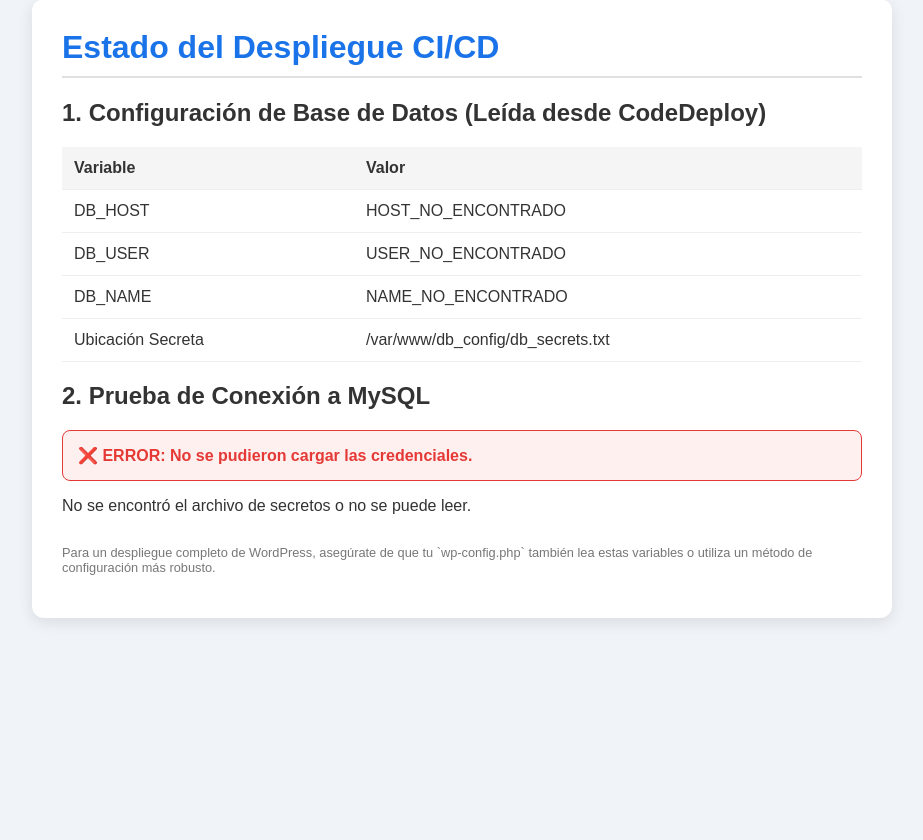
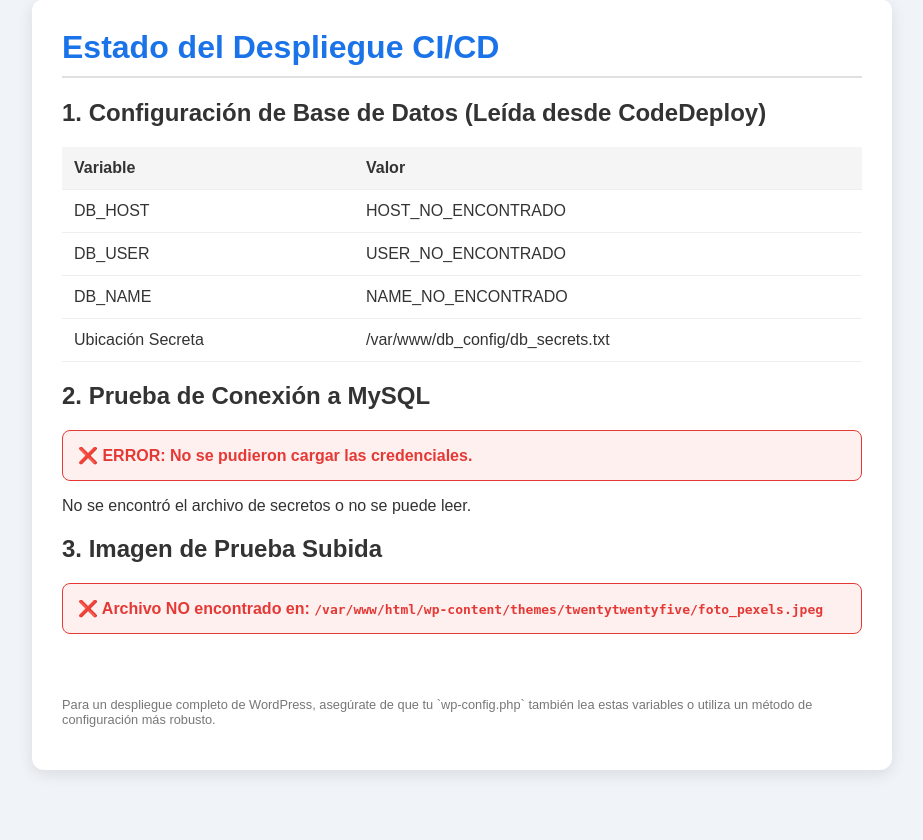
Before and after one commit to KC0lin/Gitactions_deployable, a PHP site: page / in a window 1280 px wide. Shown: the part 71-911 px from the top of the page, without its empty margins (178-1101 px from the left). Before the commit the page ends 693 px from the top, so only its background shows below. Run offline with PHP 8.4, Linux system fonts and the light colour scheme.

Commit message:
foto index.php

```diff
--- a/wordpress/index.php
+++ b/wordpress/index.php
@@ -93,6 +93,25 @@ $name = trim($db_config['DB_NAME'] ?? 'NAME_NO_ENCONTRADO');
             }
         }
         ?>
+        <div class="image-display">
+            <h2>3. Imagen de Prueba Subida</h2>
+            <?php
+            // La ruta relativa se calcula desde el archivo index.php
+            $image_path = 'wp-content/themes/twentytwentyfive/foto_pexels.jpeg';
+            $full_server_path = '/var/www/html/' . $image_path;
+
+            if (file_exists($full_server_path)) {
+                echo '<p class="status success">✅ Archivo encontrado en el servidor.</p>';
+                // La etiqueta img usa la ruta relativa para que el navegador la encuentre
+                echo '<img src="' . htmlspecialchars($image_path) . '" alt="Imagen de prueba">';
+            } else {
+                echo '<p class="status error">❌ Archivo NO encontrado en: <code>' . htmlspecialchars($full_server_path) . '</code></p>';
+                // Esto podría indicar un problema en la ruta o permisos.
+            }
+            ?>
+        </div>
+
+        <p style="margin-top: 30px; font-size: 0.8em; color: #777;">
         <p style="margin-top: 30px; font-size: 0.8em; color: #777;">
             Para un despliegue completo de WordPress, asegúrate de que tu `wp-config.php` también lea estas variables o utiliza un método de configuración más robusto.
         </p>
```
